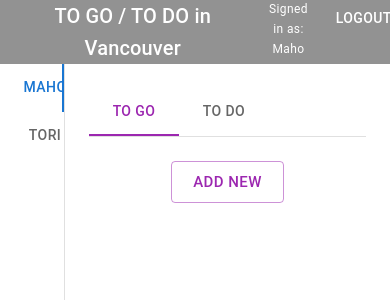
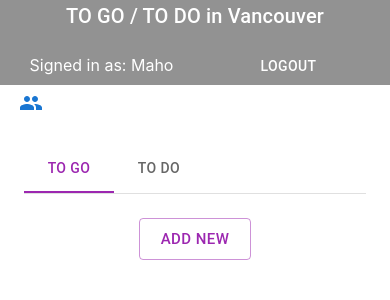
Before and after one commit to MahoMori/to-go-list, a React (Create React App) app: page / in a window 390 px wide. Shown: the top 300 px of the page. Built offline with nearby package versions, Linux system fonts and the light colour scheme.

Commit message:
added hambargar manu

```diff
--- a/src/components/header/header.container.jsx
+++ b/src/components/header/header.container.jsx
@@ -25,21 +25,21 @@ const HeaderContainer = () => {
   const classes = useStyles();
 
   return (
-    <Box sx={{ flexGrow: 1 }}>
+    <Box>
       <AppBar position="static" sx={{ backgroundColor: "#929292" }}>
         <Toolbar>
           <Grid container spacing={2}>
-            <Grid item xs={8}>
+            <Grid item sm={12} md={8} sx={{ width: "100%" }}>
               <Typography variant="h6" component="div">
                 TO GO / TO DO in Vancouver
               </Typography>
             </Grid>
-            <Grid item xs={2}>
-              <Typography variant="caption" component="div">
+            <Grid item sm={6} md={2} sx={{ width: "50%", marginTop: "7px" }}>
+              <Typography variant="summary" component="div" sx={{}}>
                 Signed in as: Maho
               </Typography>
             </Grid>
-            <Grid item xs={2}>
+            <Grid item sm={6} md={2} sx={{ width: "50%" }}>
               <Button color="inherit">Logout</Button>
             </Grid>
           </Grid>
--- a/src/components/name-tab/NameTabPanel.jsx
+++ b/src/components/name-tab/NameTabPanel.jsx
@@ -5,7 +5,10 @@ import Tab from "@mui/material/Tab";
 import Box from "@mui/material/Box";
 import Grid from "@mui/material/Grid";
 
+import useMediaQuery from "@mui/material/useMediaQuery";
+
 import ListTabPanel from "../list-tab/ListTabPanel";
+import NavBar from "./NavBar";
 
 function TabPanel(props) {
   const { children, value, index, ...other } = props;
@@ -30,6 +33,8 @@ TabPanel.propTypes = {
 };
 
 export default function NameTabPanel() {
+  const matches = useMediaQuery("(max-width:600px)");
+
   const [value, setValue] = React.useState(0);
 
   const handleChange = (event, newValue) => {
@@ -45,8 +50,30 @@ export default function NameTabPanel() {
         height: 224,
       }}
     >
-      <Grid container>
-        <Grid item xs={2}>
+      <Grid container sx={{ width: "100%" }}>
+        {matches ? (
+          <Grid item sm={12}>
+            <NavBar>
+              <Tabs
+                orientation="vertical"
+                variant="scrollable"
+                value={value}
+                onChange={handleChange}
+                aria-label="Vertical tabs example"
+                sx={{
+                  borderRight: 1,
+                  borderColor: "divider",
+                  height: "calc(100vh - 64px)",
+                  margin: "15px 0",
+                }}
+              >
+                <Tab label="Maho" />
+                <Tab label="Tori" />
+              </Tabs>
+            </NavBar>
+          </Grid>
+        ) : (
+          <Grid item md={2}>
             <Tabs
               orientation="vertical"
               variant="scrollable"
@@ -59,11 +86,14 @@ export default function NameTabPanel() {
                 height: "calc(100vh - 64px)",
               }}
             >
+              <p>matches</p>
               <Tab label="Maho" />
               <Tab label="Tori" />
             </Tabs>
           </Grid>
-        <Grid item xs={10}>
+        )}
+
+        <Grid item sm={12} md={10} sx={{ width: "100%" }}>
           <TabPanel value={value} index={0}>
             <ListTabPanel />
           </TabPanel>
--- /dev/null
+++ b/src/components/name-tab/NavBar.jsx
@@ -0,0 +1,56 @@
+import * as React from "react";
+import Box from "@mui/material/Box";
+import Drawer from "@mui/material/Drawer";
+import Button from "@mui/material/Button";
+
+import PeopleIcon from "@mui/icons-material/People";
+
+export default function TemporaryDrawer({ children }) {
+  const [state, setState] = React.useState({
+    top: false,
+    left: false,
+    bottom: false,
+    right: false,
+  });
+
+  const toggleDrawer = (anchor, open) => (event) => {
+    if (
+      event.type === "keydown" &&
+      (event.key === "Tab" || event.key === "Shift")
+    ) {
+      return;
+    }
+
+    setState({ ...state, [anchor]: open });
+  };
+
+  const list = (anchor) => (
+    <Box
+      sx={{ width: anchor === "top" || anchor === "bottom" ? "auto" : 250 }}
+      role="presentation"
+      onClick={toggleDrawer(anchor, false)}
+      onKeyDown={toggleDrawer(anchor, false)}
+    >
+      {children}
+    </Box>
+  );
+
+  return (
+    <div>
+      {["left"].map((anchor) => (
+        <React.Fragment key={anchor}>
+          <Button onClick={toggleDrawer(anchor, true)}>
+            <PeopleIcon sx={{ mr: 0.2 }} />
+          </Button>
+          <Drawer
+            anchor={anchor}
+            open={state[anchor]}
+            onClose={toggleDrawer(anchor, false)}
+          >
+            {list(anchor)}
+          </Drawer>
+        </React.Fragment>
+      ))}
+    </div>
+  );
+}
```
Lines whose indentation alone changed are shown as unchanged.
